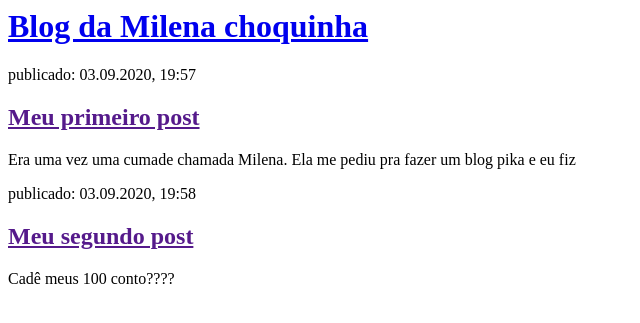
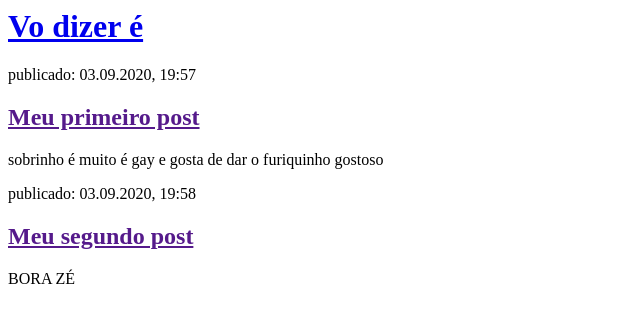
Before and after one commit to jonis69/my-first-blog, a Django app: page / in a window 1280 px wide. Shown: the top 323 px of the page, without its empty margins (0-640 px from the left). Run offline with Django 3.2, Linux system fonts and the light colour scheme.

Commit message:
Changed the HTML for the site.

```diff
--- a/blog/templates/blog/post_list.html
+++ b/blog/templates/blog/post_list.html
@@ -1,22 +1,22 @@
 <html>
     <head>
-        <title>Blog da Milena choquinha</title>
+        <title>Vo dizer é</title>
     </head>
     <body>
         <div>
-            <h1><a href="/">Blog da Milena choquinha</a></h1>
+            <h1><a href="/">Vo dizer é</a></h1>
         </div>
 
         <div>
             <p>publicado: 03.09.2020, 19:57</p>
             <h2><a href="">Meu primeiro post</a></h2>
-            <p>Era uma vez uma cumade chamada Milena. Ela me pediu pra fazer um blog pika e eu fiz</p>
+            <p>sobrinho é muito é gay e gosta de dar o furiquinho gostoso</p>
         </div>
 
         <div>
             <p>publicado: 03.09.2020, 19:58</p>
             <h2><a href="">Meu segundo post</a></h2>
-            <p>Cadê meus 100 conto????</p>
+            <p>BORA ZÉ</p>
         </div>
     </body>
 </html>
```
